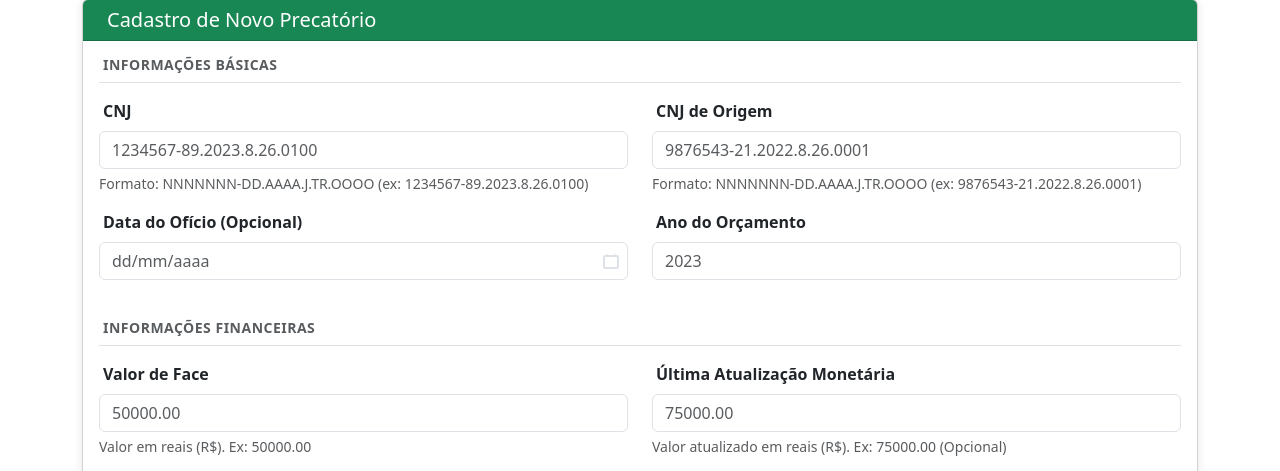
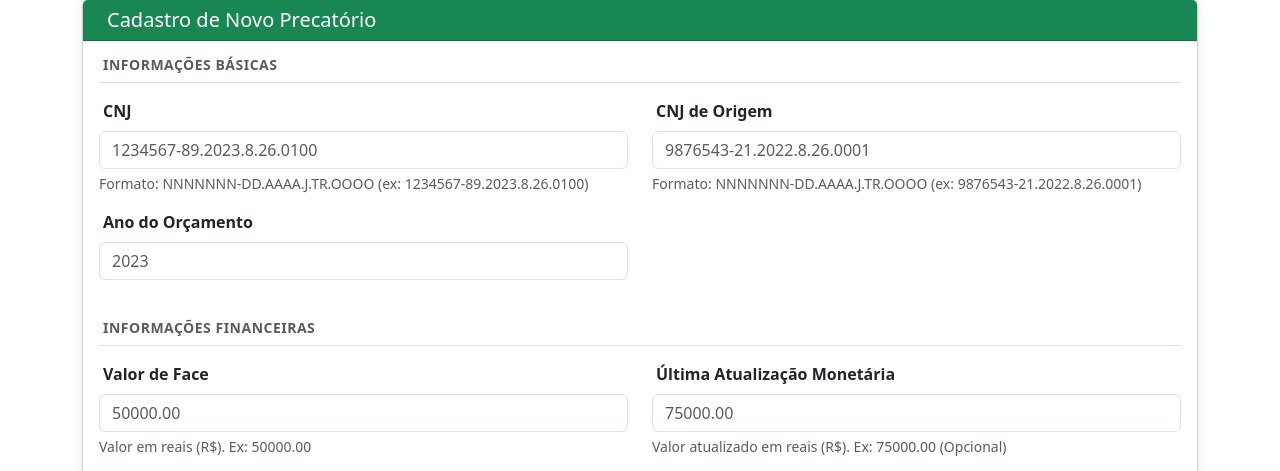
Before and after one commit to thsteixeira/precatorios, a Django app: page /precatorios/novo/ in a window 1280 px wide. Shown: the part 147-618 px from the top of the page. Run offline with Django 3.2, Linux system fonts and the light colour scheme; the visitor is signed in with stand-in values (Sample User, id 1); some libraries are stand-ins or nearby versions.

Commit message:
removing data_oficio from Precatorio model

```diff
--- a/precapp/forms.py
+++ b/precapp/forms.py
@@ -195,7 +195,6 @@ class PrecatorioForm(forms.ModelForm):
         model = Precatorio
         fields = [
             "cnj",
-            "data_oficio",
             "orcamento",
             "origem",
             "quitado",
@@ -210,7 +209,6 @@ class PrecatorioForm(forms.ModelForm):
         ]
 
         widgets = {
-            'data_oficio': BrazilianDateInput(attrs={'required': False}),
             'orcamento': forms.NumberInput(attrs={
                 'type': 'number',
                 'class': 'form-control',
@@ -226,7 +224,6 @@ class PrecatorioForm(forms.ModelForm):
         }
 
         labels = {
-            'data_oficio': 'Data do Ofício (Opcional)',
             'orcamento': 'Ano do Orçamento',
             'quitado': 'Quitado',
             'data_ultima_atualizacao': 'Data da Última Atualização (Opcional)',
--- a/precapp/management/commands/populate_db.py
+++ b/precapp/management/commands/populate_db.py
@@ -112,7 +112,6 @@ class Command(BaseCommand):
         precatorios_data = [
             {
                 'cnj': '1234567-89.2023.8.26.0100',
-                'data_oficio': date(2023, 3, 15),
                 'orcamento': 2023,
                 'origem': '5432109-87.2022.8.26.0001',
                 'quitado': False,
@@ -127,7 +126,6 @@ class Command(BaseCommand):
             },
             {
                 'cnj': '2345678-90.2023.8.26.0200',
-                'data_oficio': date(2023, 5, 22),
                 'orcamento': 2023,
                 'origem': '6543210-98.2022.8.26.0002',
                 'quitado': True,
@@ -142,7 +140,6 @@ class Command(BaseCommand):
             },
             {
                 'cnj': '3456789-01.2024.8.26.0300',
-                'data_oficio': date(2024, 1, 10),
                 'orcamento': 2024,
                 'origem': '7654321-09.2023.8.26.0003',
                 'quitado': False,
@@ -157,7 +154,6 @@ class Command(BaseCommand):
             },
             {
                 'cnj': '4567890-12.2024.8.26.0400',
-                'data_oficio': date(2024, 6, 5),
                 'orcamento': 2024,
                 'origem': '8765432-10.2023.8.26.0004',
                 'quitado': False,
@@ -172,7 +168,6 @@ class Command(BaseCommand):
             },
             {
                 'cnj': '5678901-23.2024.8.26.0500',
-                'data_oficio': date(2024, 9, 12),
                 'orcamento': 2024,
                 'origem': '9876543-21.2023.8.26.0005',
                 'quitado': False,
--- a/precapp/models.py
+++ b/precapp/models.py
@@ -58,7 +58,6 @@ class Fase(models.Model):
         ]
 class Precatorio(models.Model):
     cnj = models.CharField(max_length=200, primary_key=True)
-    data_oficio = models.DateField(null=True, blank=True)
     orcamento = models.IntegerField(
         validators=[
             MinValueValidator(1988),
@@ -84,7 +83,7 @@ class Precatorio(models.Model):
     class Meta:
         verbose_name = "Precatório"
         verbose_name_plural = "Precatórios"
-        ordering = ['-data_oficio']  # Django handles null values in ordering automatically
+        ordering = ['cnj']  # Changed from data_oficio to cnj
 
 
 class Cliente(models.Model):
--- a/precapp/templates/precapp/cliente_detail.html
+++ b/precapp/templates/precapp/cliente_detail.html
@@ -245,11 +245,7 @@
                                     <p class="text-primary fs-5 mb-2">{{ precatorio.cnj }}</p>
 
                                     <div class="row">
-                                        <div class="col-md-6">
-                                            <h6><strong><i class="fas fa-calendar me-1"></i>Data do Ofício:</strong></h6>
-                                            <p class="text-muted mb-2">{{ precatorio.data_oficio|date:"d/m/Y" }}</p>
-                                        </div>
-                                        <div class="col-md-6">
+                                        <div class="col-md-12">
                                             <h6><strong><i class="fas fa-building me-1"></i>Origem:</strong></h6>
                                             <p class="text-muted mb-2">{{ precatorio.origem|truncatechars:30 }}</p>
                                         </div>
--- a/precapp/templates/precapp/novo_precatorio.html
+++ b/precapp/templates/precapp/novo_precatorio.html
@@ -87,16 +87,6 @@
                             {% endif %}
                             {% if form.origem.errors %}
                                 <div class="text-danger mt-1">{{ form.origem.errors.0 }}</div>
-                            {% endif %}
-                        </div>
-
-                        <div class="col-md-6 mb-3">
-                            <label for="{{ form.data_oficio.id_for_label }}" class="form-label">
-                                <strong><i class="fas fa-calendar me-1"></i>{{ form.data_oficio.label }}</strong>
-                            </label>
-                            {{ form.data_oficio }}
-                            {% if form.data_oficio.errors %}
-                                <div class="text-danger mt-1">{{ form.data_oficio.errors.0 }}</div>
                             {% endif %}
                         </div>
 
--- a/precapp/templates/precapp/precatorio_list.html
+++ b/precapp/templates/precapp/precatorio_list.html
@@ -91,7 +91,6 @@
                             <thead class="table-light">
                                 <tr>
                                     <th scope="col">CNJ</th>
-                                    <th scope="col">Data Ofício</th>
                                     <th scope="col">Origem</th>
                                     <th scope="col">Valor</th>
                                     <th scope="col">Status</th>
@@ -107,10 +106,6 @@
                                                title="Clique para ver detalhes">
                                                 {{ precatorio.cnj|truncatechars:20 }}
                                             </a>
-                                        </td>
-                                        <td>
-                                            <i class="fas fa-calendar text-muted me-1"></i>
-                                            {{ precatorio.data_oficio|date:"d/m/Y" }}
                                         </td>
                                         <td>{{ precatorio.origem|truncatechars:25 }}</td>
                                         <td>
--- a/precapp/views.py
+++ b/precapp/views.py
@@ -74,7 +74,7 @@ def home_view(request):
     total_valor_requerimentos = Requerimento.objects.aggregate(total=Sum('valor'))['total'] or 0
 
     # Get recent activity
-    recent_precatorios = Precatorio.objects.prefetch_related('clientes').order_by('-data_oficio')[:5]
+    recent_precatorios = Precatorio.objects.prefetch_related('clientes').order_by('cnj')[:5]
     recent_alvaras = Alvara.objects.select_related('cliente', 'precatorio').order_by('-id')[:5]
     recent_requerimentos = Requerimento.objects.select_related('cliente', 'precatorio').order_by('-id')[:5]
 
@@ -437,7 +437,7 @@ def cliente_detail_view(request, cpf):
     cliente = get_object_or_404(Cliente, cpf=cpf)
 
     # Get all precatorios associated with this client
-    associated_precatorios = cliente.precatorios.all().order_by('-data_oficio')
+    associated_precatorios = cliente.precatorios.all().order_by('cnj')
 
     # Initialize forms
     client_form = None
```
Also changed, not shown: precapp/templates/precapp/precatorio_detail.html (+0 -14 lines), precapp/tests.py (+0 -18 lines), precapp/migrations/0001_initial.py, precapp/migrations/0002_make_precatorio_fields_optional.py (deleted).
